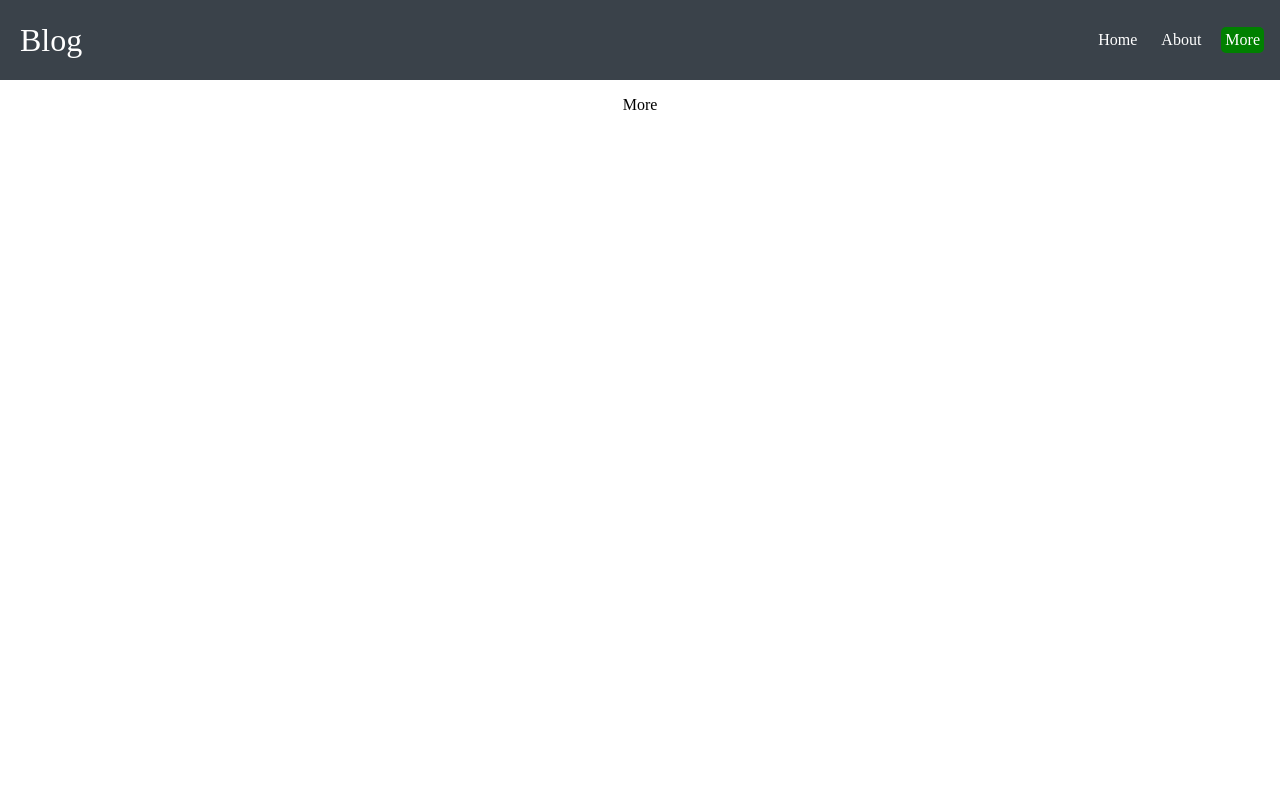
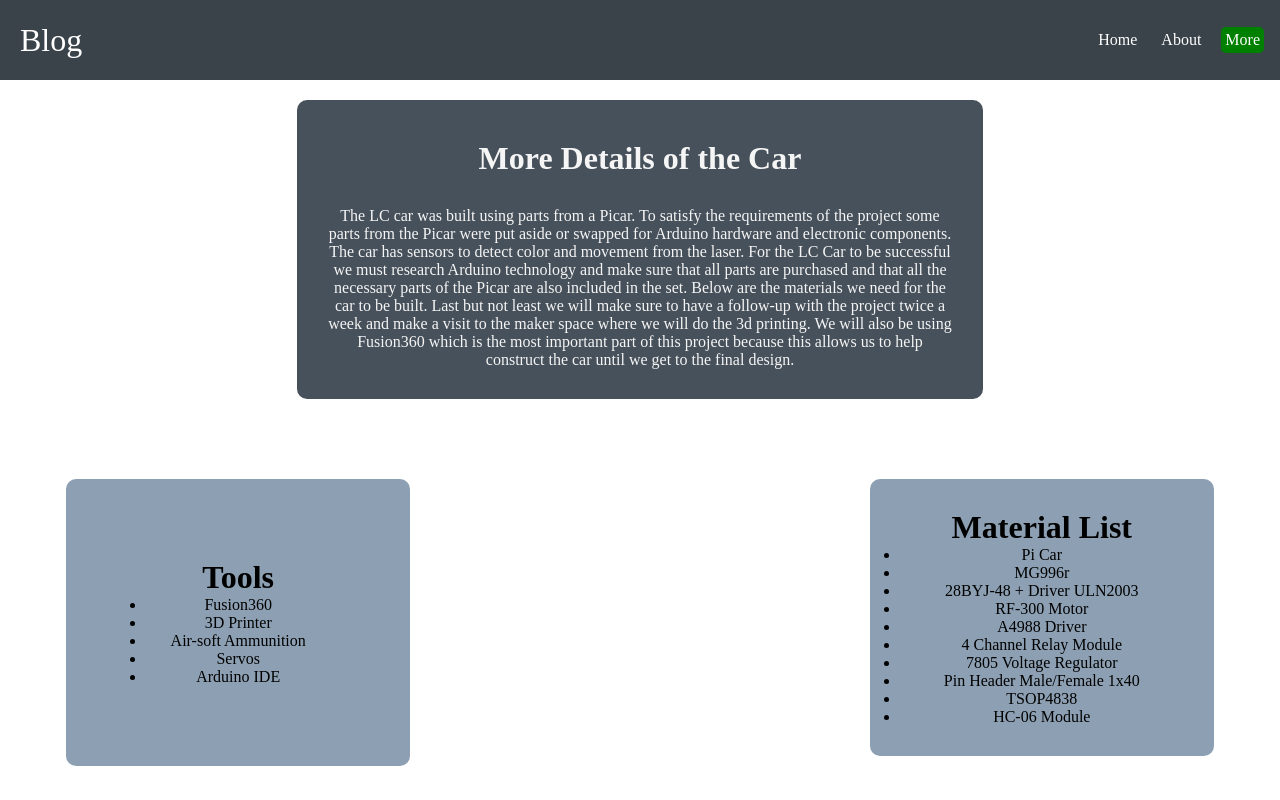
Before and after one commit to sameer3841/mp-app, a React (Create React App) app: page /more in a window 1280 px wide. Built offline with nearby package versions, Linux system fonts and the light colour scheme; a web font is replaced by a local one.

Commit message:
finished the more section for now

```diff
--- a/src/pages/Home.css
+++ b/src/pages/Home.css
@@ -1,3 +1,38 @@
+ul.li {
+    list-style-type: square;
+    align-items: flex-start;
+
+}
+
+.list {
+    margin-top: 30px;
+    background-color: rgb(141, 160, 179);
+    max-width: 30%;
+    border-radius: 10px;
+
+}
+.material {
+    float: right;
+    padding: 30px;
+    width: 50%;
+    margin-left: 20px;
+}
+
+.tools {
+    float: left;
+    clear: left;
+    width: 50%;
+    padding: 80px;
+    margin-right: 20px;
+}
+
+.listing {
+    margin-right: auto;
+    margin-left: auto;
+    padding: 50px;
+}
+
+
 div.containerHome {
     background-color: rgb(71, 81, 91);
     max-width: 55%;
@@ -7,11 +42,21 @@ div.containerHome {
     margin-top: 20px;
 
 }
+
+div.morecontainer{
+    background-color: rgb(71, 81, 91);
+    max-width: 55%;
+    margin-left: auto;
+    margin-right: auto;
+    padding: 20px;
+    border-radius: 10px;
+    margin-top: 20px;
+}
 div.containerHome2 {
     background-color: rgb(71, 81, 91);
     max-width: 55%;
     margin-right: auto;
-    float: right;
+    float: left;
     clear:left;
     padding: 20px;
     border-radius: 10px;
@@ -24,7 +69,6 @@ div.containerHome2 {
     color: whitesmoke;
     padding: 10px;
     margin-top: 10px;
-
 }
 
 
--- a/src/pages/More.js
+++ b/src/pages/More.js
@@ -1,7 +1,40 @@
-import React from 'react'
+import React from 'react';
+import './Home.css';
 
 export const More = () => {
   return (
-    <div>More</div>
+    <div>
+        <div className='morecontainer'>
+          <h1 className='text head'>More Details of the Car</h1>
+          <p className='text para'>The LC car was built using parts from a Picar. To satisfy the requirements of the project some parts from the Picar were put aside or swapped for Arduino hardware and electronic components. The car has sensors to detect color and movement from the laser. For the LC Car to be successful we must research Arduino technology and make sure that all parts are purchased and that all the necessary parts of the Picar are also included in the set. Below are the materials we need for the car to be built. Last but not least we will make sure to have a follow-up with the project twice a week and make a visit to the maker space where we will do the 3d printing. We will also be using Fusion360 which is the most important part of this project because this allows us to help construct the car until we get to the final design.</p>
+        </div>
+        <div class="listing">
+        <div className='material list'>
+          <h1>Material List</h1>
+          <ul>
+            <li>Pi Car</li>
+            <li>MG996r</li>
+            <li>28BYJ-48 + Driver ULN2003</li>
+            <li>RF-300 Motor</li>
+            <li>A4988 Driver</li>
+            <li>4 Channel Relay Module</li>
+            <li>7805 Voltage Regulator</li>
+            <li>Pin Header Male/Female 1x40</li>
+            <li>TSOP4838</li>
+            <li>HC-06 Module</li>
+          </ul>
+        </div>
+        <div className='tools list'>
+          <h1>Tools</h1>
+          <ul>
+            <li>Fusion360</li>
+            <li>3D Printer</li>
+            <li>Air-soft Ammunition</li>
+            <li>Servos</li>
+            <li>Arduino IDE</li>
+          </ul>
+        </div>
+        </div>
+    </div>
   )
 }
```
